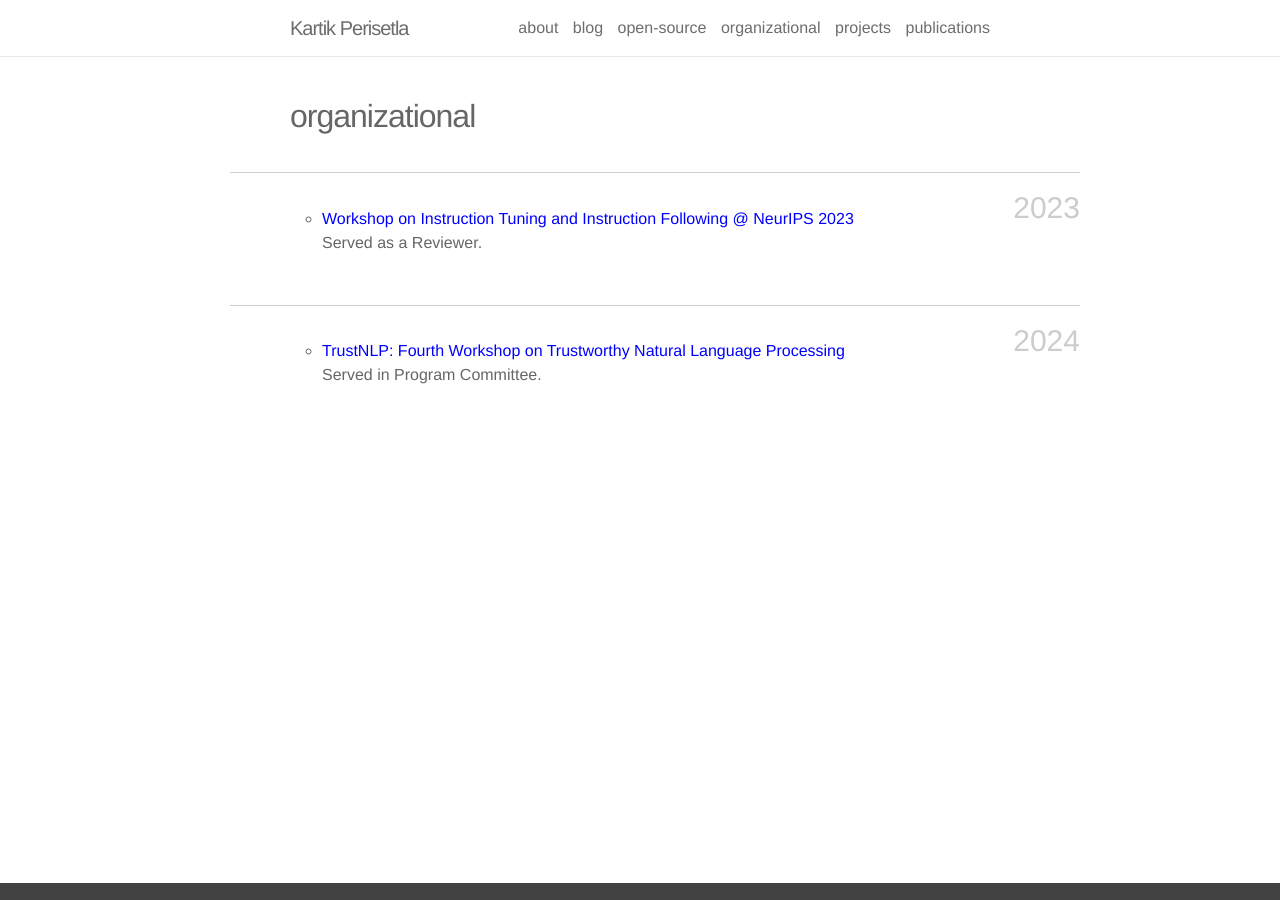
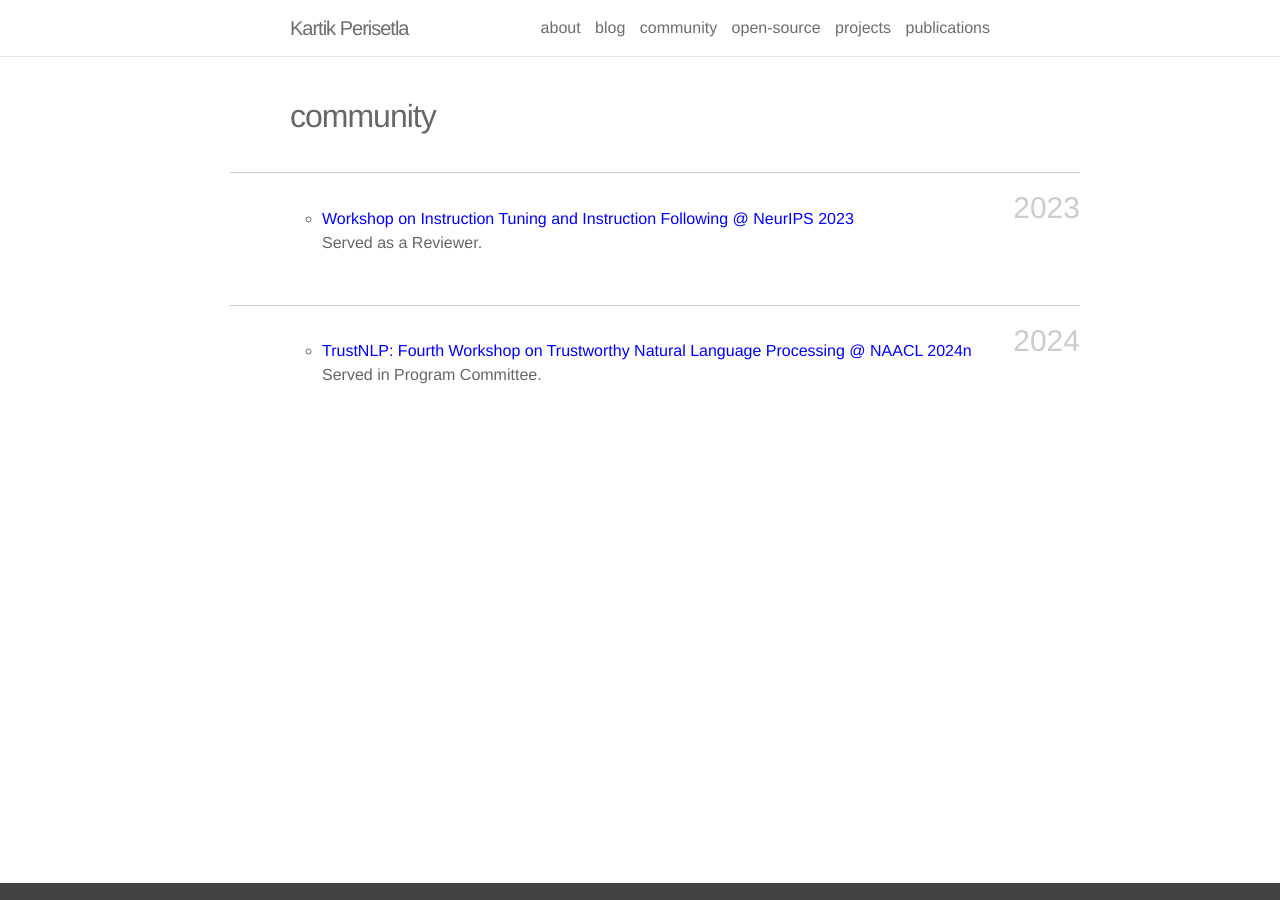
Before and after one commit to kartikperisetla/kartikperisetla.github.io, a Jekyll site: the page built from _pages/community.md, in a window 1280 px wide. Built offline with Jekyll 4.4.1, drawn with Linux system fonts in a browser that asks for light colours; nearby versions of some CDN libraries.

Commit message:
updated version

```diff
--- a/_pages/organizational.md
+++ b/_pages/community.md
@@ -1,7 +1,7 @@
 ---
 layout: page
-permalink: /organizational/
-title: organizational
+permalink: /community/
+title: community
 years: [2021]
 description:
 ---
@@ -24,7 +24,7 @@ description:
     <ol class="bibliography"><li>
         <div id="wang2021grounding">
 
-    <b><a  style="color:blue" href="https://trustnlpworkshop.github.io/#:~:text=Aishwarya%20Padmakumar-,Kartik%20Perisetla,-Salman%20Rahman" target="_blank">TrustNLP: Fourth Workshop on Trustworthy Natural Language Processing</a></b>
+    <b><a  style="color:blue" href="https://trustnlpworkshop.github.io/#:~:text=Aishwarya%20Padmakumar-,Kartik%20Perisetla,-Salman%20Rahman" target="_blank">TrustNLP: Fourth Workshop on Trustworthy Natural Language Processing @ NAACL 2024n</a></b>
     <span class="author">
             Served in Program Committee.
     </span>
```
